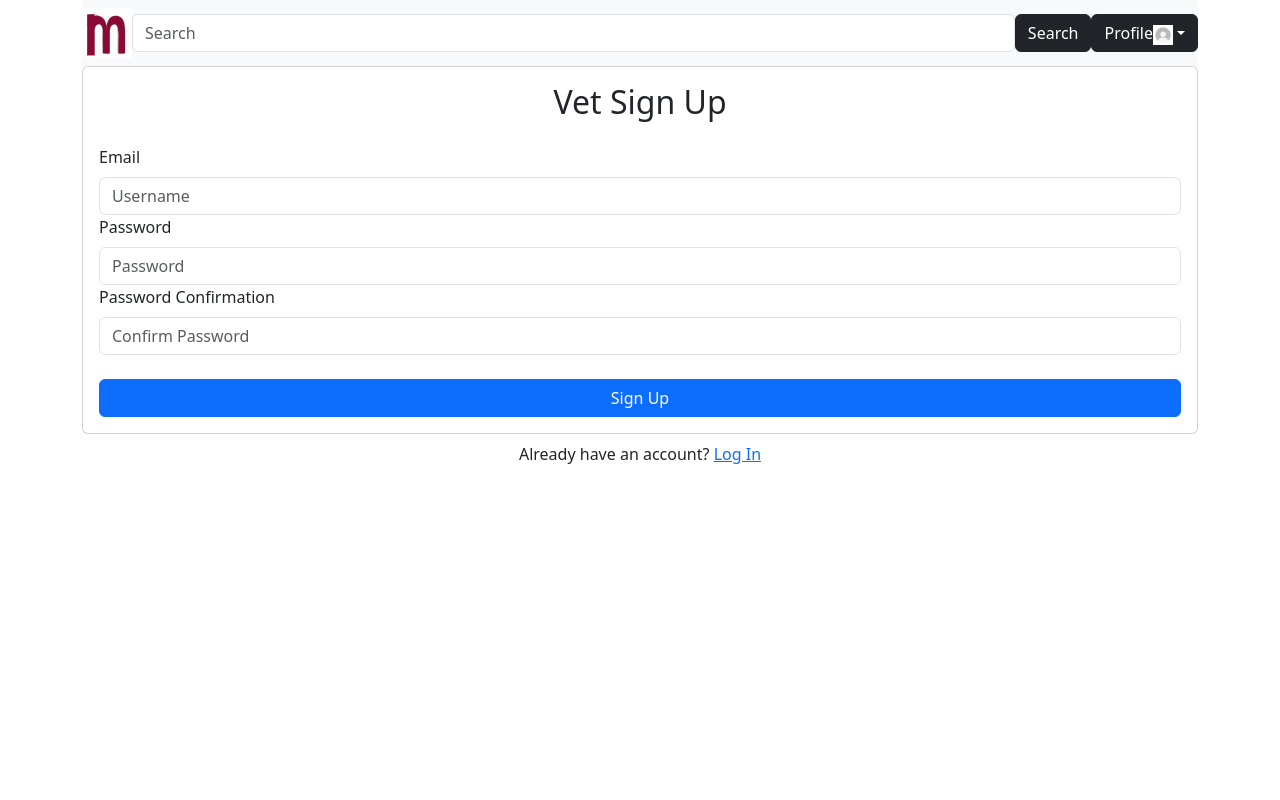
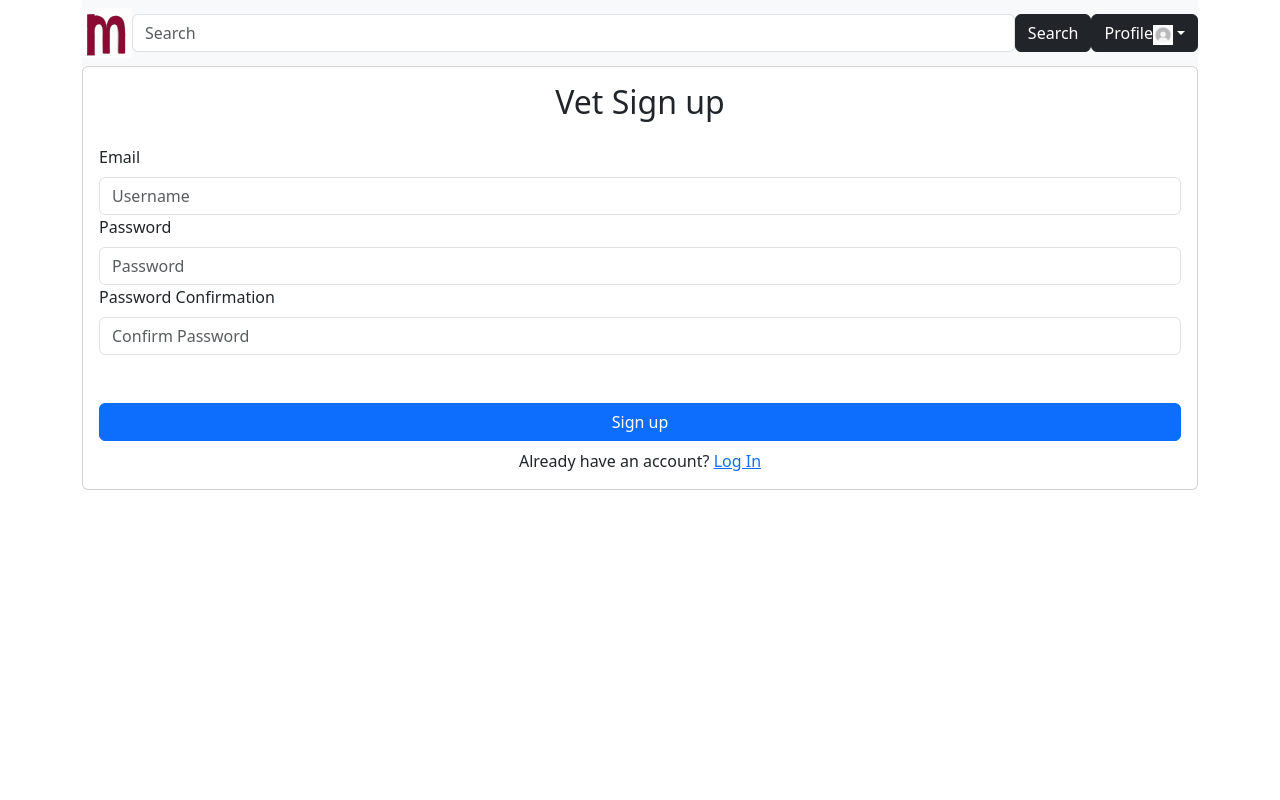
Before and after one commit to atamayev/Maroon-Medic, a React (Create React App) app in the folder frontend/: page /vet-register in a window 1280 px wide. Shown: the top 800 px of the page. Built offline with nearby package versions, Linux system fonts and the light colour scheme; no server answers.

Commit message:
Single component for Login and Registration
Login and registration pages give the login-and-registration-form parameters, and the forms dynamically adjust
-Altered new-account-form to use FormGroup

```diff
--- /dev/null
+++ b/frontend/src/Components/login-and-registration-form.js
@@ -0,0 +1,91 @@
+import React from 'react'
+import {Card, Button, Form, Alert } from 'react-bootstrap'
+import {Link} from "react-router-dom";
+import FormGroup from './form-group';
+
+export default function LoginAndRegistrationForm({
+  handleSubmit,
+  credentials,
+  setCredentials,
+  setPasswordConfirm,
+  error,
+  type,
+  loginOrSignUp,
+  loading }) {
+
+  const renderPasswordConfirm = ()=>{
+    if (loginOrSignUp === 'Sign up'){
+      return(
+        <FormGroup
+        id = "confirm-password"
+        label = "Password Confirmation"
+        type = "password"
+        placeholder= "Confirm Password"
+        onChange={(event) => setPasswordConfirm(event.target.value)}
+        required
+      />
+      )
+    }
+  }
+
+  const renderSubLoginInfo = ()=>{
+    if (loginOrSignUp === 'Login'){
+      return(
+        <>
+          <div className='w-100 text-center mt-3'>
+            <Link to = {`/${type}-forgot-password`}>Forgot Password?</Link>
+          </div>
+          <div className='w-100 text-center mt-2'>
+            Need an account? <Link to = {`/${type}-register`}>Sign Up</Link>
+          </div>
+        </>
+
+      )
+    }
+  }
+
+  const renderSubRegisterInfo = ()=>{
+    if (loginOrSignUp === 'Sign up'){
+      return(
+        <div className='w-100 text-center mt-2'>
+          Already have an account? <Link to = {`/${type}-login`}>Log In</Link>
+        </div>
+      )
+    }
+  }
+
+  return (
+    <>
+      <Card>
+        <Card.Body>
+          <h2 className = "text-center mb-4">{type} {loginOrSignUp}</h2>
+          <Form onSubmit={handleSubmit}>
+            <FormGroup
+              id = "email"
+              label = "Email"
+              type = "email"
+              placeholder= "Username"
+              onChange={(event) => setCredentials({...credentials, email: event.target.value})}
+              required
+            />
+            <FormGroup
+              id = "password"
+              label = "Password"
+              type = "password"
+              placeholder= "Password"
+              onChange={(event) => setCredentials({...credentials, password: event.target.value})}
+              required
+            />
+            {renderPasswordConfirm()}
+              <br/>
+              {error && <Alert variant="danger">{error}</Alert>}
+              <br/>
+              <Button disabled = {loading} className = "w-100"type = "submit">{loginOrSignUp}</Button>
+          </Form>
+            {renderSubLoginInfo()}
+            {renderSubRegisterInfo()}
+        </Card.Body>
+      </Card>
+    </>
+  )
+}
--- a/frontend/src/Components/login-form.js
+++ /dev/null
@@ -1,44 +0,0 @@
-import React from 'react'
-import {Card, Button, Form, Alert } from 'react-bootstrap'
-import {Link} from "react-router-dom";
-import FormGroup from './form-group';
-
-export default function LoginForm({ handleSubmit, login_information_object, setLogin_information_object, error, type }) {
-  return (
-    <>
-      <Card>
-        <Card.Body>
-          <h2 className = "text-center mb-4">{type} Log In</h2>
-          <Form onSubmit={handleSubmit}>
-            <FormGroup
-              id = "email"
-              label = "Email"
-              type = "email"
-              placeholder= "Username"
-              onChange={(event) => setLogin_information_object({...login_information_object, email: event.target.value})}
-              required
-            />
-            <FormGroup
-              id = "password"
-              label = "Password"
-              type = "password"
-              placeholder= "Password"
-              onChange={(event) => setLogin_information_object({...login_information_object, password: event.target.value})}
-              required
-            />
-              {error && <Alert variant="danger">{error}</Alert>}
-              {/* <Button disabled = {loading} className = "w-100"type = "submit">Log In</Button> */}
-              <br/>
-              <Button type = "submit" className="btn btn-primary w-100">Log In</Button>
-          </Form>
-          <div className='w-100 text-center mt-3'>
-            <Link to = {`/${type}-forgot-password`}>Forgot Password?</Link>
-          </div>
-        </Card.Body>
-      </Card>
-      <div className='w-100 text-center mt-2'>
-        Need an account? <Link to = {`/${type}-register`}>Sign Up</Link>
-    </div>
-    </>
-  )
-}
--- a/frontend/src/Components/register-form.js
+++ /dev/null
@@ -1,44 +0,0 @@
-import React from 'react'
-import {Card, Button, Form, Alert } from 'react-bootstrap'
-import {Link} from "react-router-dom";
-
-export default function RegisterForm({
-        handleSubmit,
-        register_information_object,
-        setRegister_information_object,
-        passwordConfirm,
-        setpasswordConfirm,
-        error,
-        type,
-        loading
-    }) {
-  return (
-    <>
-    <Card>
-        <Card.Body>
-            <h2 className = "text-center mb-4">{type} Sign Up</h2>
-            {error && <Alert variant="danger">{error}</Alert>}
-            <Form onSubmit={handleSubmit}>
-                <Form.Group id = "email">
-                    <Form.Label>Email</Form.Label>
-                    <Form.Control type = "email" id="email"  placeholder="Username" name="username" value={register_information_object.email} onChange={(event) => setRegister_information_object({...register_information_object, email: event.target.value})} required/>
-                </Form.Group>
-                <Form.Group id = "Password">
-                    <Form.Label>Password</Form.Label>
-                    <Form.Control type = "password" id="password" placeholder="Password" name="password" value={register_information_object.password} onChange={(event) => setRegister_information_object({...register_information_object, password: event.target.value})} required/>
-                </Form.Group>
-                <Form.Group id = "Password Confirm">
-                    <Form.Label>Password Confirmation</Form.Label>
-                    <Form.Control type = "password" id="confirm-password" placeholder="Confirm Password" name="confirm-password" value={passwordConfirm} onChange={(event) => setpasswordConfirm(event.target.value)} required/>
-                </Form.Group>
-                <br/>
-                <Button disabled = {loading} className = "w-100" type = "submit">Sign Up</Button>
-            </Form>
-        </Card.Body>
-    </Card>
-    <div className='w-100 text-center mt-2'>
-        Already have an account? <Link to = {`/${type}-login`}>Log In</Link>
-    </div>
-    </>
-  )
-}
--- a/frontend/src/Pages/Doctor/doctor-account-details.js
+++ b/frontend/src/Pages/Doctor/doctor-account-details.js
@@ -580,7 +580,7 @@ export default function DoctorAccountDetails() {
 
   return (
     <div>
-      <Header search = {true} className = "d-flex align-items-center justify-content-center w-100"/>
+      <Header search = {true} dropdown = {true} className = "d-flex align-items-center justify-content-center w-100"/>
       <DoctorHeader/>
       <Card>
         <Card.Header>
--- a/frontend/src/Pages/Doctor/doctor-login.js
+++ b/frontend/src/Pages/Doctor/doctor-login.js
@@ -2,12 +2,13 @@ import React, {useState, useEffect, useContext} from 'react'
 import {useNavigate} from "react-router-dom";
 import DataService from "../../Services/data-service.js"
 import { VerifyContext } from '../../Contexts/VerifyContext.js';
-import LoginForm from '../../Components/login-form.js';
 import Header from '../header.js';
+import LoginAndRegistrationForm from '../../Components/login-and-registration-form.js';
 
 export default function DoctorLogin() {
   const [login_information_object, setLogin_information_object] = useState({login_type: 'Doctor'});
   const [error, setError] = useState("");
+  const [loading, setLoading] = useState(false);
   const navigate = useNavigate();
   const {user_verification} = useContext(VerifyContext);
 
@@ -28,6 +29,7 @@ export default function DoctorLogin() {
     e.preventDefault();
     setError("")
     try {
+      setLoading(true)
       const response = await DataService.login(login_information_object);
       if (response.data === true){
         navigate("/vet-dashboard")
@@ -38,17 +40,20 @@ export default function DoctorLogin() {
     } catch (err) {
       setError(err.response.data);
     }
+    setLoading(false)
   };
 
   return (
     <>
       <Header dropdown = {true} search = {true} className = "d-flex align-items-center justify-content-center w-100"/>
-      <LoginForm
+      <LoginAndRegistrationForm
         handleSubmit={handleSubmit}
-        login_information_object={login_information_object}
-        setLogin_information_object={setLogin_information_object}
+        credentials={login_information_object}
+        setCredentials={setLogin_information_object}
         error={error}
         type="Vet"
+        loading = {loading}
+        loginOrSignUp = 'Login'
       />
     </>
   )
--- a/frontend/src/Pages/Doctor/doctor-register.js
+++ b/frontend/src/Pages/Doctor/doctor-register.js
@@ -2,12 +2,12 @@ import React, {useState, useEffect, useContext} from 'react'
 import {useNavigate} from "react-router-dom";
 import DataService from "../../Services/data-service.js"
 import { VerifyContext } from '../../Contexts/VerifyContext.js';
-import RegisterForm from '../../Components/register-form.js';
 import Header from '../header.js';
+import LoginAndRegistrationForm from '../../Components/login-and-registration-form.js';
 
 export default function DoctorRegister() {
   const [register_information_object, setRegister_information_object] = useState({register_type: 'Doctor'});
-  const [passwordConfirm, setpasswordConfirm] = useState('');
+  const [passwordConfirm, setPasswordConfirm] = useState('');
   const [error, setError] = useState("");
   const [loading, setLoading] = useState(false);
   const navigate = useNavigate();
@@ -51,15 +51,16 @@ export default function DoctorRegister() {
   return (
     <>
       <Header dropdown = {true} search = {true} className = "d-flex align-items-center justify-content-center w-100"/>
-      <RegisterForm
+      <LoginAndRegistrationForm
         handleSubmit={handleSubmit}
-        register_information_object={register_information_object}
-        setRegister_information_object={setRegister_information_object}
+        credentials={register_information_object}
+        setCredentials={setRegister_information_object}
         passwordConfirm = {passwordConfirm}
-        setpasswordConfirm = {setpasswordConfirm}
+        setPasswordConfirm = {setPasswordConfirm}
         error={error}
         type="Vet"
         loading = {loading}
+        loginOrSignUp = 'Sign up'
       />
     </>
   )
--- a/frontend/src/Pages/Patient/patient-login.js
+++ b/frontend/src/Pages/Patient/patient-login.js
@@ -2,12 +2,13 @@ import React, {useState, useEffect, useContext} from 'react'
 import {useNavigate} from "react-router-dom";
 import DataService from "../../Services/data-service.js"
 import { VerifyContext } from '../../Contexts/VerifyContext.js';
-import LoginForm from '../../Components/login-form.js';
+import LoginAndRegistrationForm from '../../Components/login-and-registration-form.js';
 import Header from '../header.js';
 
 export default function PatientLogin() {
   const [login_information_object, setLogin_information_object] = useState({login_type: 'Patient'});
   const [error, setError] = useState("");
+  const [loading, setLoading] = useState(false);
   const navigate = useNavigate();
   const {user_verification} = useContext(VerifyContext);
 
@@ -28,6 +29,7 @@ export default function PatientLogin() {
     e.preventDefault();
     setError("")
     try {
+      setLoading(true)
       const response = await DataService.login(login_information_object);
       if (response.data === true){
         navigate("/patient-dashboard")
@@ -38,17 +40,20 @@ export default function PatientLogin() {
     } catch (err) {
       setError(err.response.data);
     }
+    setLoading(false)
   };
 
   return (
     <>
       <Header dropdown = {true} search = {true} className = "d-flex align-items-center justify-content-center w-100"/>
-      <LoginForm
+      <LoginAndRegistrationForm
         handleSubmit={handleSubmit}
-        login_information_object={login_information_object}
-        setLogin_information_object={setLogin_information_object}
+        credentials={login_information_object}
+        setCredentials={setLogin_information_object}
         error={error}
         type="Patient"
+        loading = {loading}
+        loginOrSignUp = 'Login'
       />
     </>
   )
--- a/frontend/src/Pages/Patient/patient-register.js
+++ b/frontend/src/Pages/Patient/patient-register.js
@@ -2,12 +2,12 @@ import React, {useState, useEffect, useContext} from 'react'
 import {useNavigate} from "react-router-dom";
 import DataService from "../../Services/data-service.js"
 import { VerifyContext } from '../../Contexts/VerifyContext.js';
-import RegisterForm from '../../Components/register-form.js';
 import Header from '../header.js';
+import LoginAndRegistrationForm from '../../Components/login-and-registration-form.js';
 
 export default function PatietRegister() {
   const [register_information_object, setRegister_information_object] = useState({register_type: 'Patient'});
-  const [passwordConfirm, setpasswordConfirm] = useState('');
+  const [passwordConfirm, setPasswordConfirm] = useState('');
   const [error, setError] = useState("");
   const [loading, setLoading] = useState(false);
   const navigate = useNavigate();
@@ -51,15 +51,16 @@ export default function PatietRegister() {
   return (
     <>
       <Header dropdown = {true} search = {true} className = "d-flex align-items-center justify-content-center w-100"/>
-      <RegisterForm
-      handleSubmit={handleSubmit}
-      register_information_object={register_information_object}
-      setRegister_information_object={setRegister_information_object}
-      passwordConfirm = {passwordConfirm}
-      setpasswordConfirm = {setpasswordConfirm}
-      error={error}
-      type="Patient"
-      loading = {loading}
+      <LoginAndRegistrationForm
+        handleSubmit={handleSubmit}
+        credentials={register_information_object}
+        setCredentials={setRegister_information_object}
+        passwordConfirm = {passwordConfirm}
+        setPasswordConfirm = {setPasswordConfirm}
+        error={error}
+        type="Patient"
+        loading = {loading}
+        loginOrSignUp = 'Sign up'
       />
     </>
 
```
Also changed, not shown: frontend/src/Components/new-account-form.js (+15 -9 lines), 1 other file (tests, documents, lock files or other folders).
